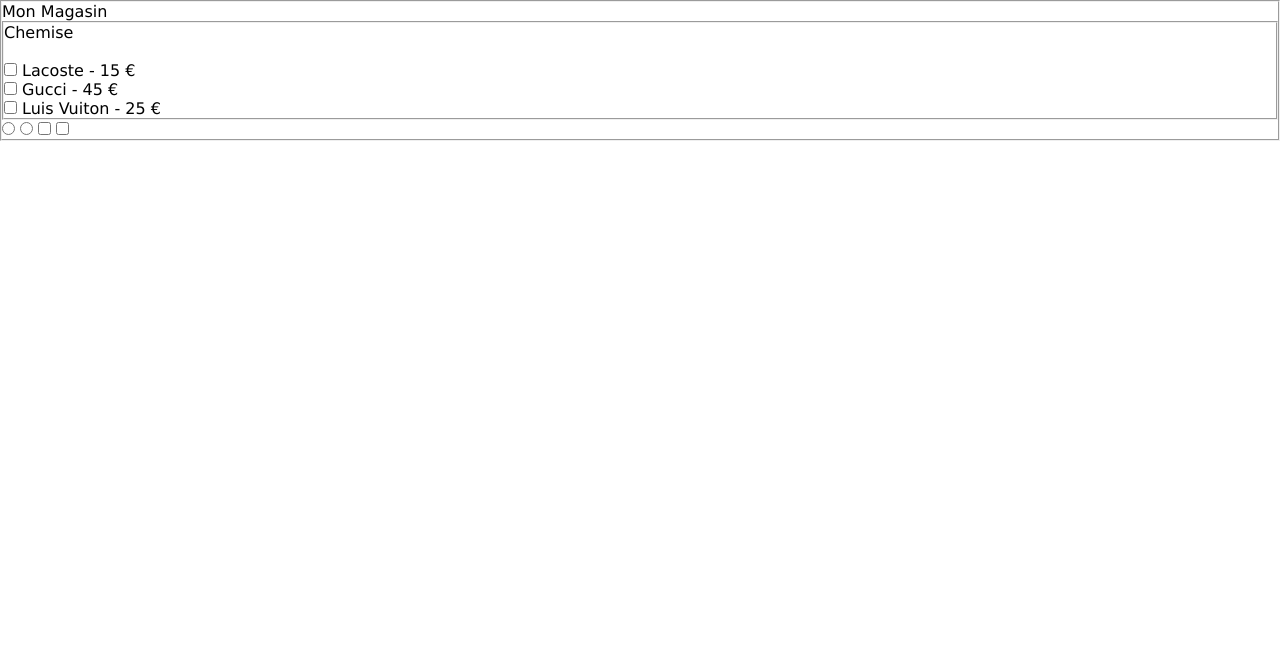
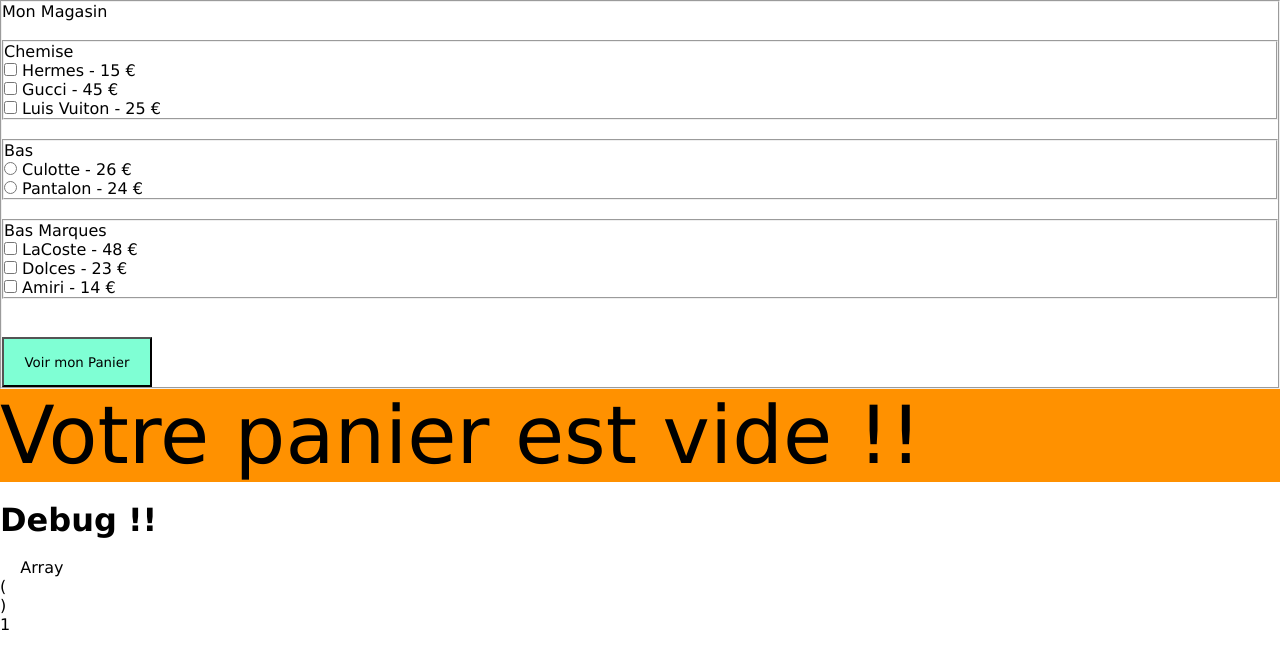
Before and after one commit to JessyTS/Projet-PHP, a PHP site: page / in a window 1280 px wide. Shown: the part 40-709 px from the top of the page. Run offline with PHP 8.4, Linux system fonts and the light colour scheme.

Commit message:
modified:   function.php 	modified:   index.php 	modified:   style.css

```diff
--- a/function.php
+++ b/function.php
@@ -0,0 +1,26 @@
+<?php
+    function result_panier () {
+        <<<HTML
+HTML;
+    };
+
+    function result (array $tabl) {
+        $jessy = 0;
+        if (isset($tabl)) {
+            foreach ($tabl as $k => $v) {
+                $jessy = $jessy + $v;
+            };
+            return $jessy;
+        };
+    };
+
+    function result_data ($tabl) {
+        $result = [];
+        if (isset($tabl)) {
+            foreach ($tabl as $k => $v) {
+                $result[$k] = $v;
+            };
+            return $result;
+        };
+    };
+?>
--- a/index.php
+++ b/index.php
@@ -3,29 +3,81 @@
     require_once 'function.php';
 
     $chemise = [
-        "Lacoste" => 15,
+        "Hermes" => 15,
         "Gucci" => 45,
         "Luis Vuiton" => 25,
     ];
+
+    $bas = [
+        "Culotte" => 26,
+        "Pantalon" => 24,
+    ];
+
+    $bas_marque = [
+        "LaCoste" => 48,
+        "Dolces" => 23,
+        "Amiri" => 14,
+    ];
+
+    $jessy = 0;
 ?>
 
     <div>
-        <form class="magasin" action="/index.php" method="post">
+        <form class="magasin" action="/index.php" method="POST">
             <fieldset>
-                <label>Mon Magasin</label> <br>
+                <label>Mon Magasin</label> <br> <br>
                 <fieldset>
-                    <label>Chemise</label> <br> <br>
+                    <label>Chemise</label> <br>
                     <?php foreach ($chemise as $cle => $valeur): ?>
-                        <input type="checkbox" name="" id="<?= $cle ?>">
+                        <input type="checkbox" name="item_chemise[<?= $cle ?>]" id="<?= $cle ?>" value="<?= $valeur ?>">
                         <label for="<?= $cle ?>"><?= $cle ?> - <?= $valeur ?> €</label> <br>
                     <?php endforeach ?>
-                </fieldset>
-                <input type="radio" name="">
-                <input type="radio" name="">
-                <input type="checkbox" name="">
-                <input type="checkbox" name="">
+                </fieldset><br>
+                <fieldset>
+                    <label>Bas</label> <br>
+                    <?php foreach ($bas as $cle => $valeur): ?>
+                        <input type="radio" name="item_bas" id="<?= $cle ?>" value="<?= $valeur ?>">
+                        <label for="<?= $cle ?>"><?= $cle ?> - <?= $valeur ?> €</label> <br>
+                    <?php endforeach ?>
+                </fieldset> <br>
+                <fieldset>
+                    <label>Bas Marques</label> <br>
+                    <?php foreach ($bas_marque as $cle => $valeur): ?>
+                        <input type="checkbox" name="item_bas_marque[]" id="<?= $cle ?>">
+                        <label for="<?= $cle ?>"><?= $cle ?> - <?= $valeur ?> €</label> <br>
+                    <?php endforeach ?>
+                </fieldset> <br> <br>
+                <button type="submit">Voir mon Panier</button>
             </fieldset>
         </form>
     </div>
+    <div>
+        <?php if (isset($_POST["item_chemise"])): ?>
+        <table>
+            <tr class="head_tb">
+                <td>Produit</td>
+                <td>Prix</td>
+            </tr>
+            <?php foreach (result_data($_POST["item_chemise"]) as $k => $v): ?>
+                <tr>
+                    <td><?=$k?></td>
+                    <td><?=$v?> €</td>
+                </tr>
+            <?php endforeach ?>
+            <tr class="foot">
+                <td>Total</td>
+                <td><?=result($_POST["item_chemise"])?> €</td>
+            </tr>
+        </table>
+            <div class="alert">Votre panier fait <?= result($_POST["item_chemise"]); result_data($_POST["item_chemise"]) ?> €</div>
+        <?php elseif (isset($_POST)): ?>
+            <div class="alert_none">Votre panier est vide !!</div>
+        <?php endif ?>
+    </div>
 
+
+<pre>
+    <h1>Debug !!</h1>
+    <?= print_r($_POST) ?>
+</pre>
 <?php require 'footer.php' ?>
--- a/style.css
+++ b/style.css
@@ -72,3 +72,28 @@
 .magasin {
     display: block;
 }
+
+tr {
+    border: 1px solid rgb(117, 117, 117);
+}
+
+.foot, .head_tb {
+    background-color: rgb(167, 214, 255);
+    border: 0px none transparent;
+}
+
+.alert {
+    background-color: burlywood;
+    font-size: 80px;
+}
+
+.alert_none {
+    background-color: rgb(255, 145, 0);
+    font-size: 80px;
+}
+
+button {
+    background-color: aquamarine;
+    width: 150px;
+    height: 50px;
+}
```
